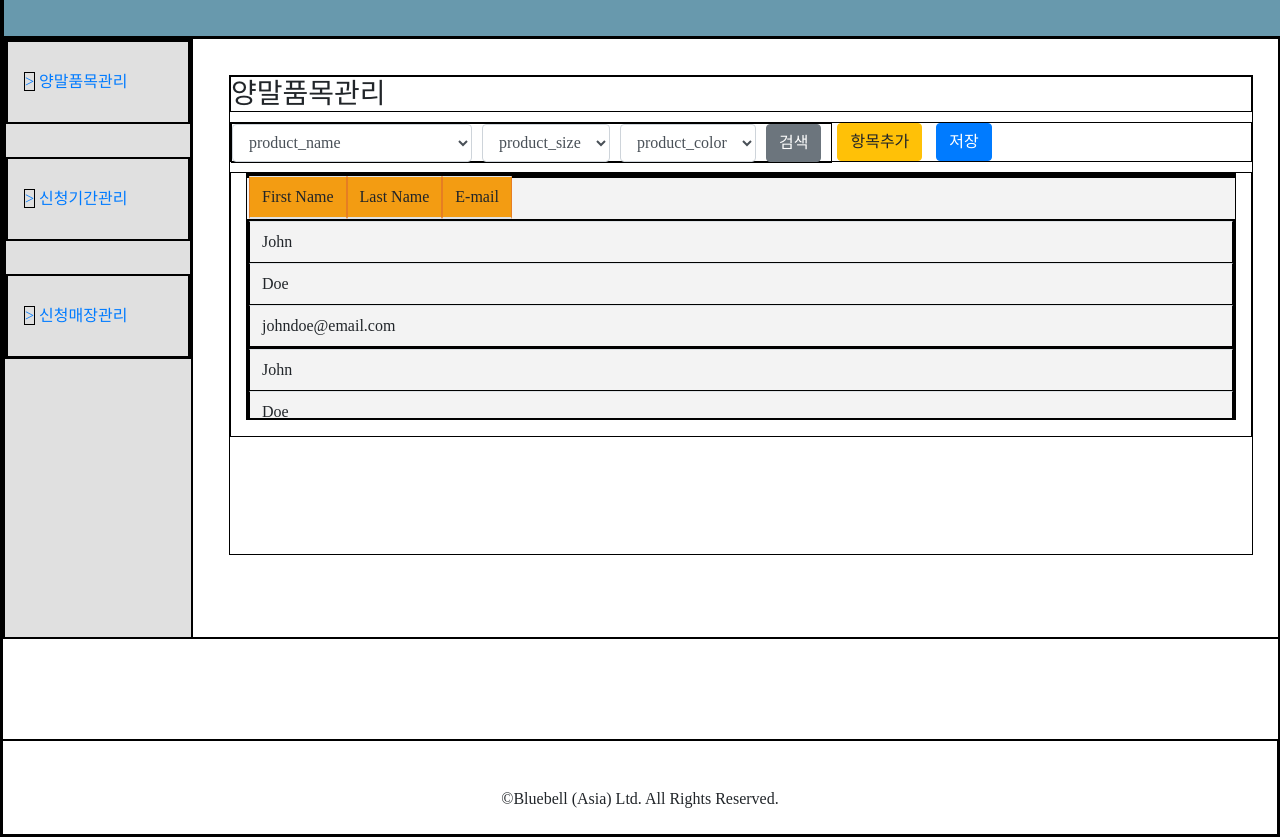
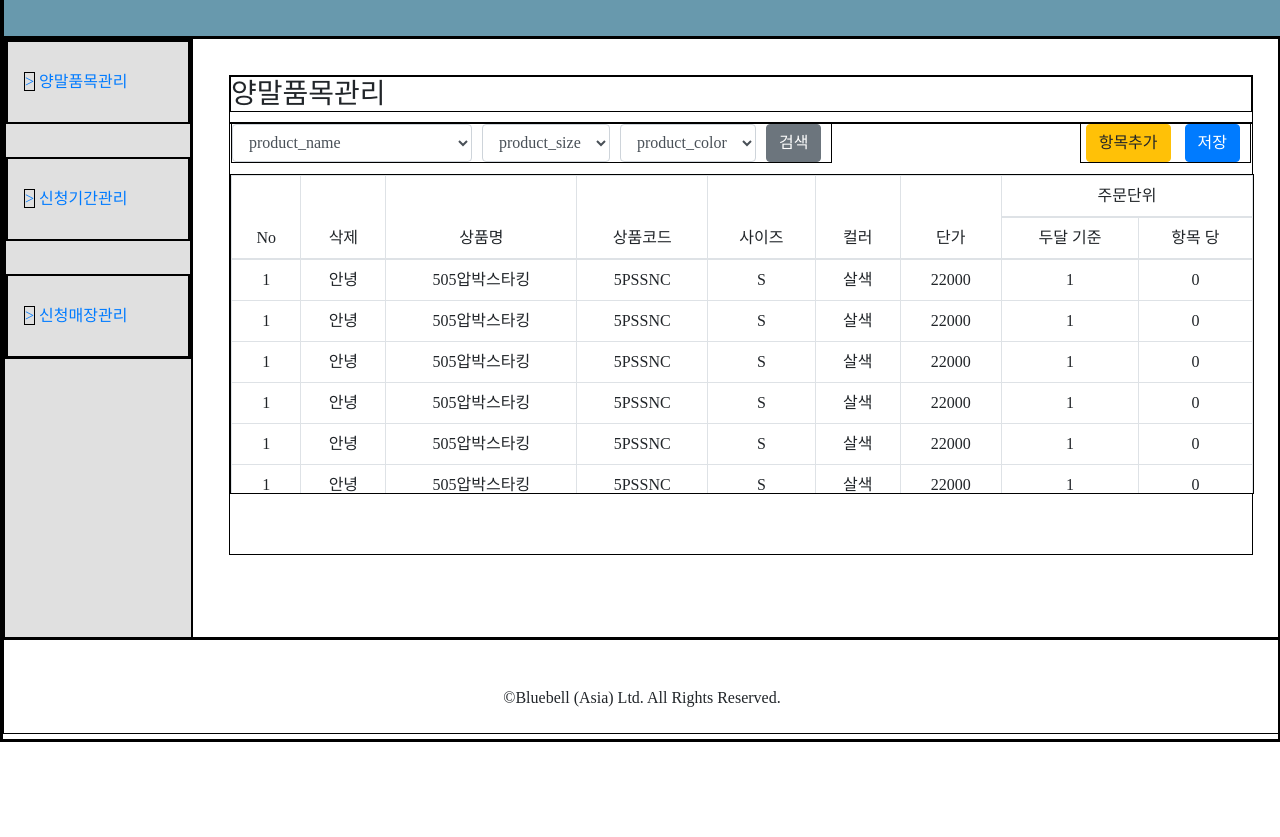
Before and after one commit to eunji0519/sock_order, a plain HTML site: page 양말오더/양말품목관리.html in a window 1280 px wide. Shown: the part 62-899 px from the top of the page. After the commit the page ends 804 px from the top, so only its background shows below. Drawn offline with nearby package versions, Linux system fonts and the light colour scheme.

Commit message:
오후 4시 04분

```diff
--- a/양말오더/양말품목관리.html
+++ b/양말오더/양말품목관리.html
@@ -123,6 +123,9 @@
             margin-right: 10px;
         }
 
+        #action {
+            float: right;
+        }
         #add {
             margin-left: 5px;
             margin-right: 5px;
@@ -130,29 +133,7 @@
 
         #save {
             margin-left: 5px;
-            margin-right: 5px;
-        }
-
-        /* 테이블 */
-        .table-fixed {
-            width: 100%;
-            background-color: #f3f3f3;
-        }
-        #tbody {
-            height: 200px;
-            overflow-y: auto;
-            width: 100%;
-        }
-        thead,tbody,tr,td,th{
-            display: block;
-        }
-        tbody>td{
-            float: left;
-        }
-        thead>tr>th {
-            float: left;
-            background-color: #f39c12;
-            border-color: #e67e22;
+            margin-right: 10px;
         }
     </style>
 
@@ -215,123 +196,109 @@
                             </select>
                             <button type="submit" class="btn btn-secondary">검색</button>
                         </div>
-                        <button type="submit" class="btn btn-warning" id="add">항목추가</button>
+                        <div class="form-group float-right">
+                                <button type="submit" class="btn btn-warning" id="add"  onClick="location.href='소모품추가.html'">항목추가</button>
                                 <button type="submit" class="btn btn-primary" id="save">저장</button>
                         </div>
-                    <div class="container">
-                        <table class="table table-fixed">
+                    </div>
+                    <div style="width:80vw; height:40vh; overflow:auto; position: absolute; margin-top: 40px;">
+                        <table class="table table-hover table-bordered text-center">
                             <thead>
                                 <tr>
-                              <th class="col-xs-3">First Name</th>
-                              <th class="col-xs-3">Last Name</th>
-                              <th class="col-xs-6">E-mail</th>
+                                    <th rowspan="2">No</th>
+                                    <th rowspan="2">삭제</th>
+                                    <th rowspan="2">상품명</th>
+                                    <th rowspan="2">상품코드</th>
+                                    <th rowspan="2">사이즈</th>
+                                    <th rowspan="2">컬러</th>
+                                    <th rowspan="2">단가</th>
+                                    <th colspan="2">주문단위</th>
+                                </tr>
+                                <tr>
+                                    <td>두달 기준</td>
+                                    <td>항목 당</td>
                                 </tr>
                             </thead>
-                          <tbody id="tbody">
+                            <tbody>
                                 <tr>
-                              <td class="col-xs-3">John</td>
-                              <td class="col-xs-3">Doe</td>
-                              <td class="col-xs-6">johndoe@email.com</td>
-                            </tr>
-
-                            <tr>
-                              <td class="col-xs-3">John</td>
-                              <td class="col-xs-3">Doe</td>
-                              <td class="col-xs-6">johndoe@email.com</td>
+                                    <td>1</td>
+                                    <td>안녕</td>
+                                    <td>505압박스타킹</td>
+                                    <td>5PSSNC</td>
+                                    <td>S</td>
+                                    <td>살색</td>
+                                    <td>22000</td>
+                                    <td>1</td>
+                                    <td>0</td>
                                 </tr>
                                 <tr>
-                              <td class="col-xs-3">John</td>
-                              <td class="col-xs-3">Doe</td>
-                              <td class="col-xs-6">johndoe@email.com</td>
+                                    <td>1</td>
+                                    <td>안녕</td>
+                                    <td>505압박스타킹</td>
+                                    <td>5PSSNC</td>
+                                    <td>S</td>
+                                    <td>살색</td>
+                                    <td>22000</td>
+                                    <td>1</td>
+                                    <td>0</td>
                                 </tr>
                                 <tr>
-                              <td class="col-xs-3">John</td>
-                              <td class="col-xs-3">Doe</td>
-                              <td class="col-xs-6">johndoe@email.com</td>
+                                    <td>1</td>
+                                    <td>안녕</td>
+                                    <td>505압박스타킹</td>
+                                    <td>5PSSNC</td>
+                                    <td>S</td>
+                                    <td>살색</td>
+                                    <td>22000</td>
+                                    <td>1</td>
+                                    <td>0</td>
                                 </tr>
                                 <tr>
-                              <td class="col-xs-3">John</td>
-                              <td class="col-xs-3">Doe</td>
-                              <td class="col-xs-6">johndoe@email.com</td>
+                                    <td>1</td>
+                                    <td>안녕</td>
+                                    <td>505압박스타킹</td>
+                                    <td>5PSSNC</td>
+                                    <td>S</td>
+                                    <td>살색</td>
+                                    <td>22000</td>
+                                    <td>1</td>
+                                    <td>0</td>
                                 </tr>
                                 <tr>
-                              <td class="col-xs-3">John</td>
-                              <td class="col-xs-3">Doe</td>
-                              <td class="col-xs-6">johndoe@email.com</td>
+                                    <td>1</td>
+                                    <td>안녕</td>
+                                    <td>505압박스타킹</td>
+                                    <td>5PSSNC</td>
+                                    <td>S</td>
+                                    <td>살색</td>
+                                    <td>22000</td>
+                                    <td>1</td>
+                                    <td>0</td>
                                 </tr>
                                 <tr>
-                              <td class="col-xs-3">John</td>
-                              <td class="col-xs-3">Doe</td>
-                              <td class="col-xs-6">johndoe@email.com</td>
+                                    <td>1</td>
+                                    <td>안녕</td>
+                                    <td>505압박스타킹</td>
+                                    <td>5PSSNC</td>
+                                    <td>S</td>
+                                    <td>살색</td>
+                                    <td>22000</td>
+                                    <td>1</td>
+                                    <td>0</td>
                                 </tr>
                                 <tr>
-                              <td class="col-xs-3">John</td>
-                              <td class="col-xs-3">Doe</td>
-                              <td class="col-xs-6">johndoe@email.com</td>
-                            </tr>
-                            <tr>
-                              <td class="col-xs-3">John</td>
-                              <td class="col-xs-3">Doe</td>
-                              <td class="col-xs-6">johndoe@email.com</td>
-                            </tr>
-                            <tr>
-                              <td class="col-xs-3">John</td>
-                              <td class="col-xs-3">Doe</td>
-                              <td class="col-xs-6">johndoe@email.com</td>
-                            </tr>
-                            <tr>
-                              <td class="col-xs-3">John</td>
-                              <td class="col-xs-3">Doe</td>
-                              <td class="col-xs-6">johndoe@email.com</td>
-                            </tr>
-                            <tr>
-                              <td class="col-xs-3">John</td>
-                              <td class="col-xs-3">Doe</td>
-                              <td class="col-xs-6">johndoe@email.com</td>
-                            </tr>
-                            <tr>
-                              <td class="col-xs-3">John</td>
-                              <td class="col-xs-3">Doe</td>
-                              <td class="col-xs-6">johndoe@email.com</td>
-                            </tr>
-                            <tr>
-                              <td class="col-xs-3">John</td>
-                              <td class="col-xs-3">Doe</td>
-                              <td class="col-xs-6">johndoe@email.com</td>
-                            </tr>
-                            <tr>
-                              <td class="col-xs-3">John</td>
-                              <td class="col-xs-3">Doe</td>
-                              <td class="col-xs-6">johndoe@email.com</td>
-                            </tr>
-                            <tr>
-                              <td class="col-xs-3">John</td>
-                              <td class="col-xs-3">Doe</td>
-                              <td class="col-xs-6">johndoe@email.com</td>
-                            </tr>
-                            <tr>
-                              <td class="col-xs-3">John</td>
-                              <td class="col-xs-3">Doe</td>
-                              <td class="col-xs-6">johndoe@email.com</td>
-                            </tr>
-                            <tr>
-                              <td class="col-xs-3">John</td>
-                              <td class="col-xs-3">Doe</td>
-                              <td class="col-xs-6">johndoe@email.com</td>
-                            </tr>
-                            <tr>
-                              <td class="col-xs-3">John</td>
-                              <td class="col-xs-3">Doe</td>
-                              <td class="col-xs-6">johndoe@email.com</td>
-                            </tr>
-                            <tr>
-                              <td class="col-xs-3">John</td>
-                              <td class="col-xs-3">Doe</td>
-                              <td class="col-xs-6">johndoe@email.com</td>
+                                    <td>1</td>
+                                    <td>안녕</td>
+                                    <td>505압박스타킹</td>
+                                    <td>5PSSNC</td>
+                                    <td>S</td>
+                                    <td>살색</td>
+                                    <td>22000</td>
+                                    <td>1</td>
+                                    <td>0</td>
                                 </tr>
                             </tbody>
                         </table>
-                      </div>
                 </div>
                     <!-- 메인 컨텐츠 -->
                 </div>
```
Also changed, not shown: 양말오더/소모품추가.html (added, +12 -0 lines). Lines whose indentation alone changed are shown as unchanged.
